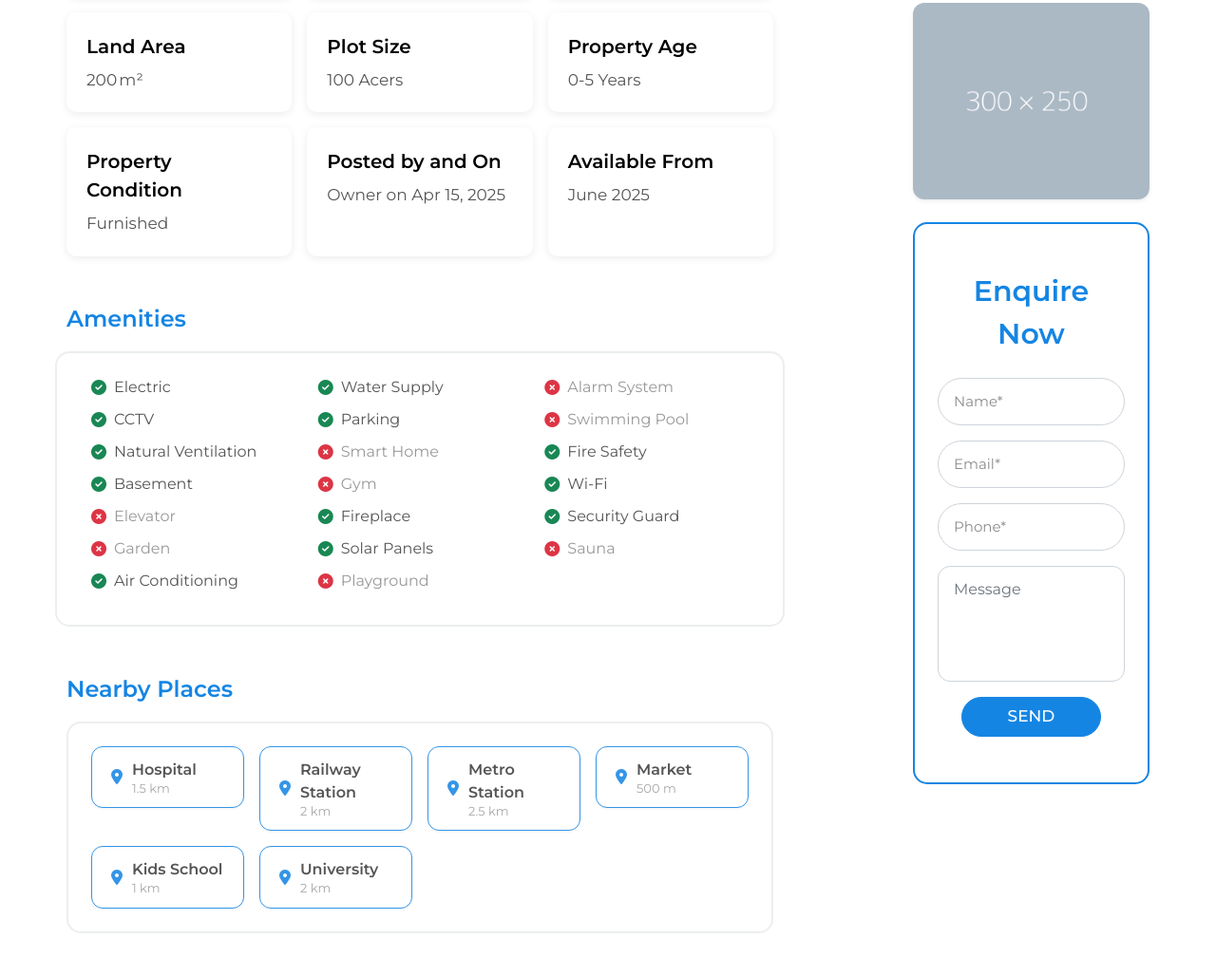
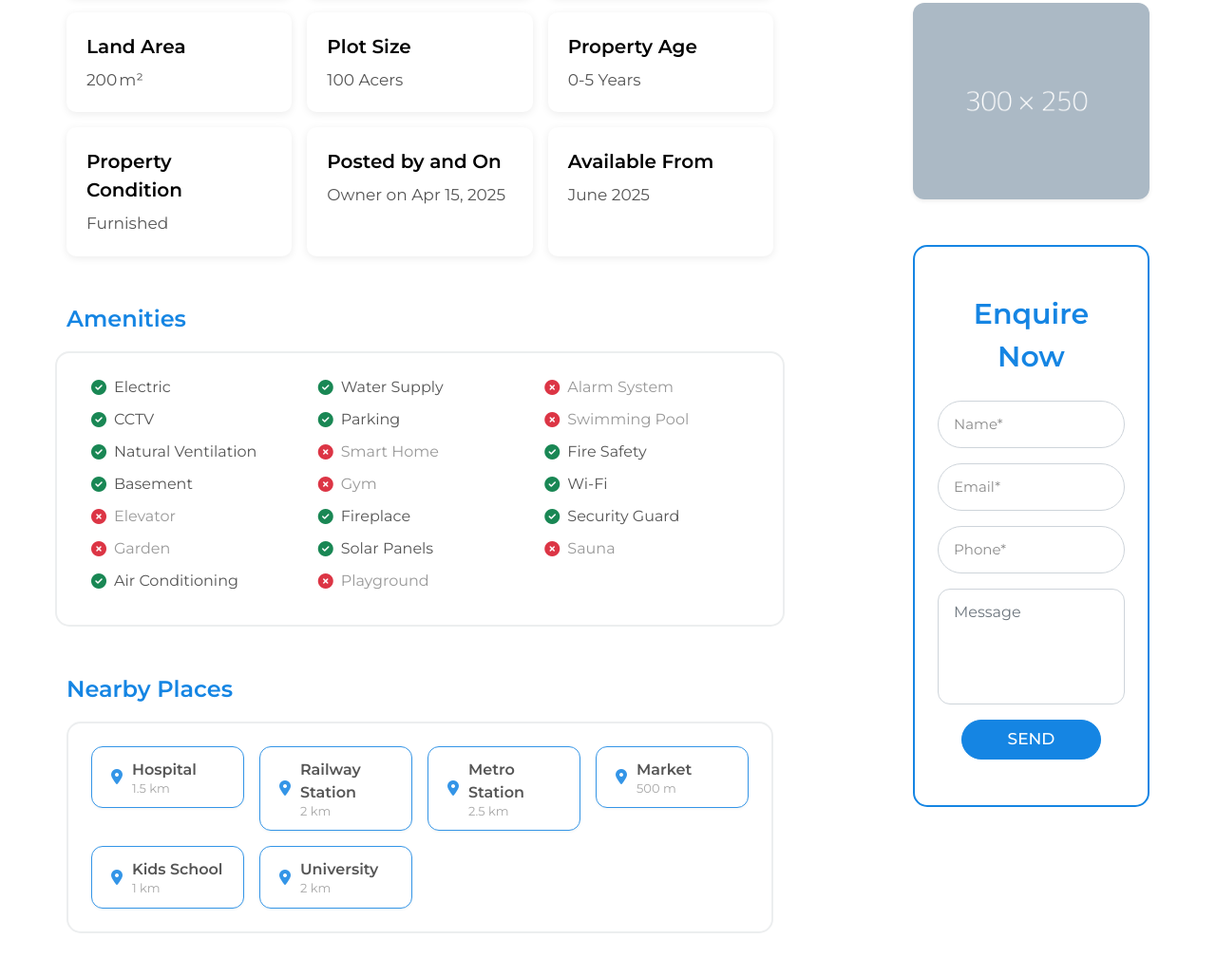
Before and after one commit to Soumik-Webgrity/Residence-pros, a plain HTML site: page properties-details.html in a window 1280 px wide. Shown: the part 1293-2321 px from the top of the page at 95% size. Drawn offline with nearby package versions, Linux system fonts and the light colour scheme; animation ran at ten frames a second.

Commit message:
Prop-details final update

```diff
--- a/properties-details.html
+++ b/properties-details.html
@@ -594,7 +594,7 @@
                     </div>
 
                     <!-- Enquire Form -->
-                    <div class="sidebar-box enquire-form mb-5 py-5 px-4">
+                    <div class="sidebar-box enquire-form py-5 px-4 my-lg-5 my-4">
                         <h5 class="enquiry_heading mb-4">Enquire Now</h5>
                         <form action="#" method="post">
                             <div class="mb-3">
```
